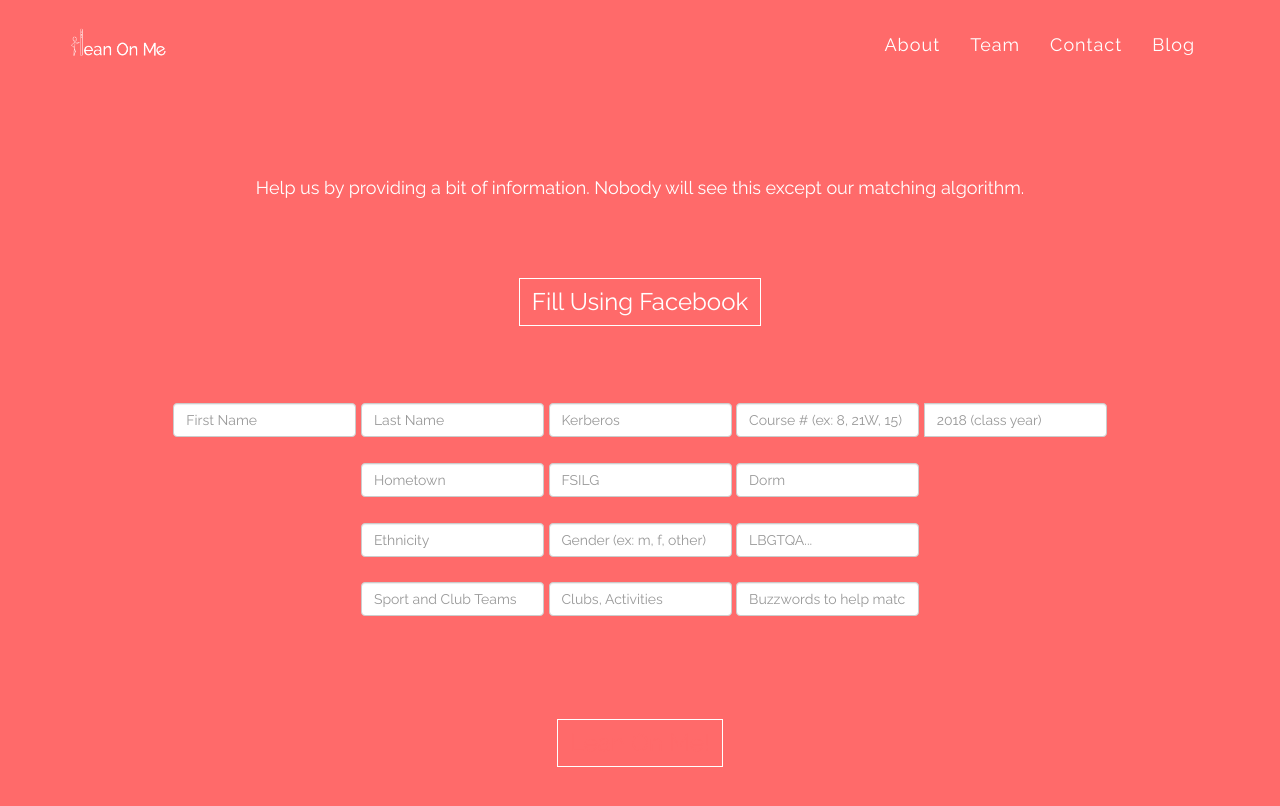
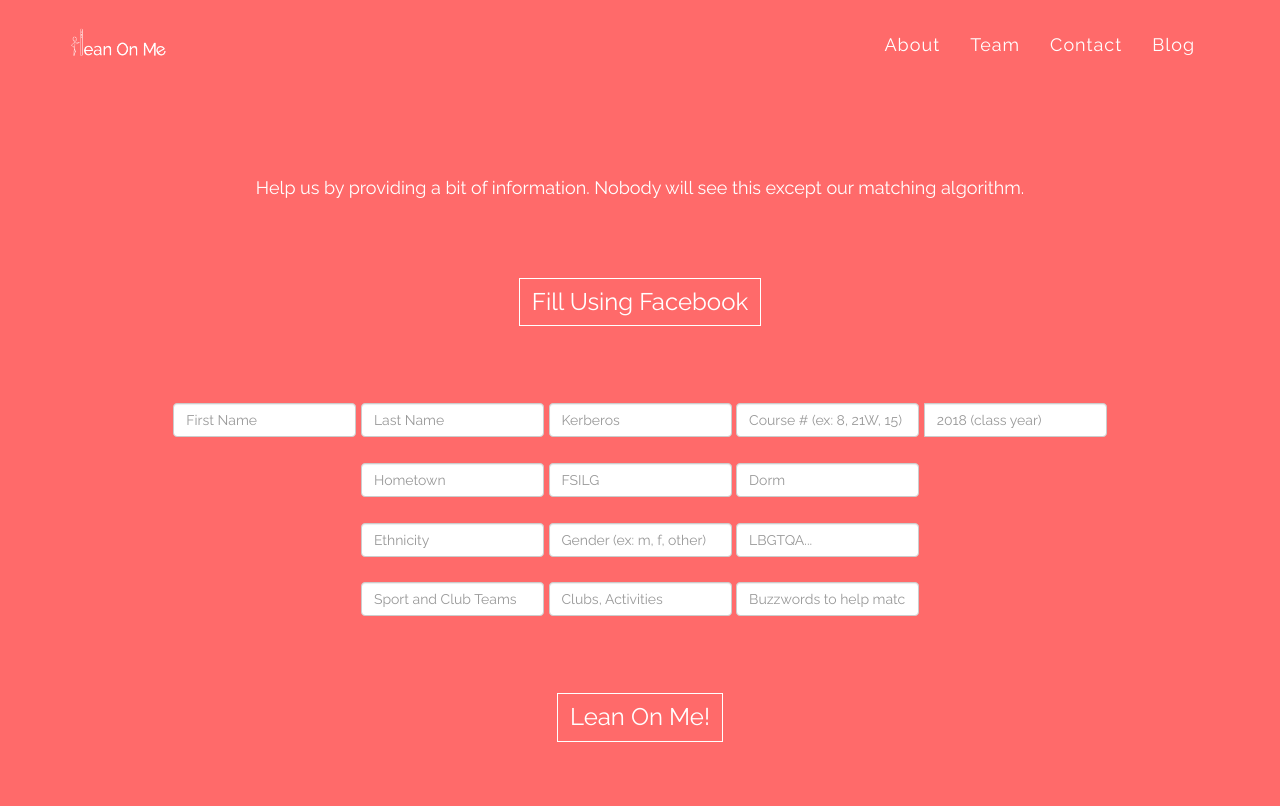
Before and after one commit to bboydreamer/lean0nme.github.io, a Jekyll site: the page join/index.html, which Jekyll copies as it is, in a window 1280 px wide. Shown: the top 806 px of the page. Built offline with Jekyll 4.4.1, drawn with Linux system fonts in a browser that asks for light colours; nearby versions of some CDN libraries; library files that are not in the unit come from our copies; Markdown is read by kramdown in place of the engine named in the settings; comment, search, counter and statistics services are not loaded.

Commit message:
last chance

```diff
--- a/css/grayscale.css
+++ b/css/grayscale.css
@@ -450,6 +450,10 @@ span.email-result{
     transition: all .3s ease-in-out;
 }
 
+.btn a{
+  color: #fff;
+}
+
 .btn-default {
     border: 1px solid #FFAAAA;
     color: #FFAAAA;
--- a/join/index.html
+++ b/join/index.html
@@ -191,7 +191,6 @@
                           <br>
                           <br>
                           <br>
-                          <br>
                           <button type="submit" class="btn btn-fb" title = "Thanks for joining us!"><a href="http://lean0n.me">Lean On Me!</a></button>
                           <!-- onClick="var usersRef = ref.child("users");
                           usersRef.set({
```
